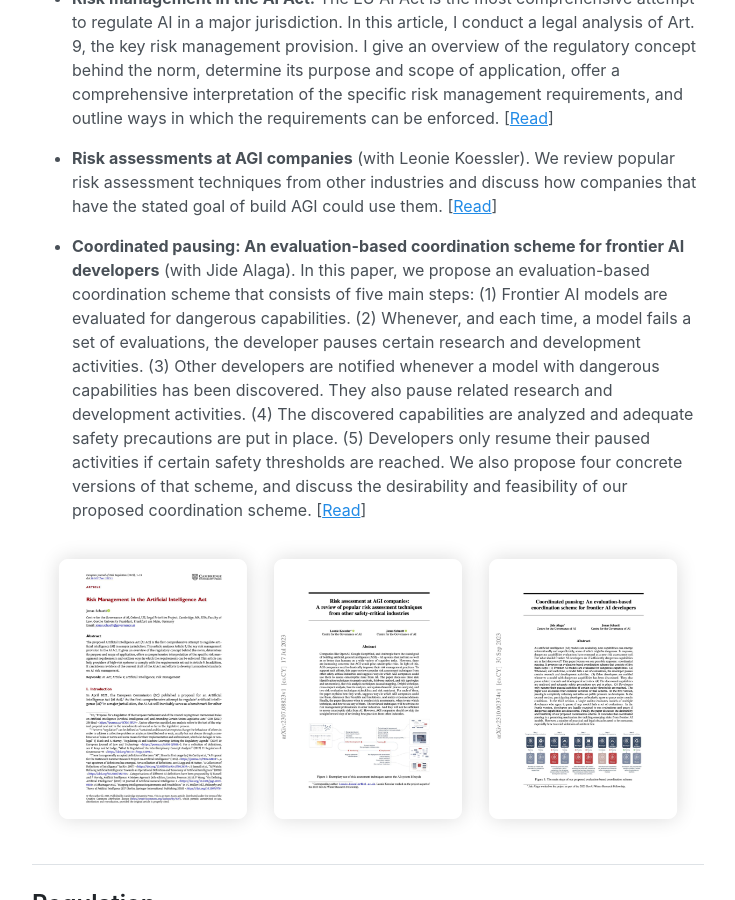
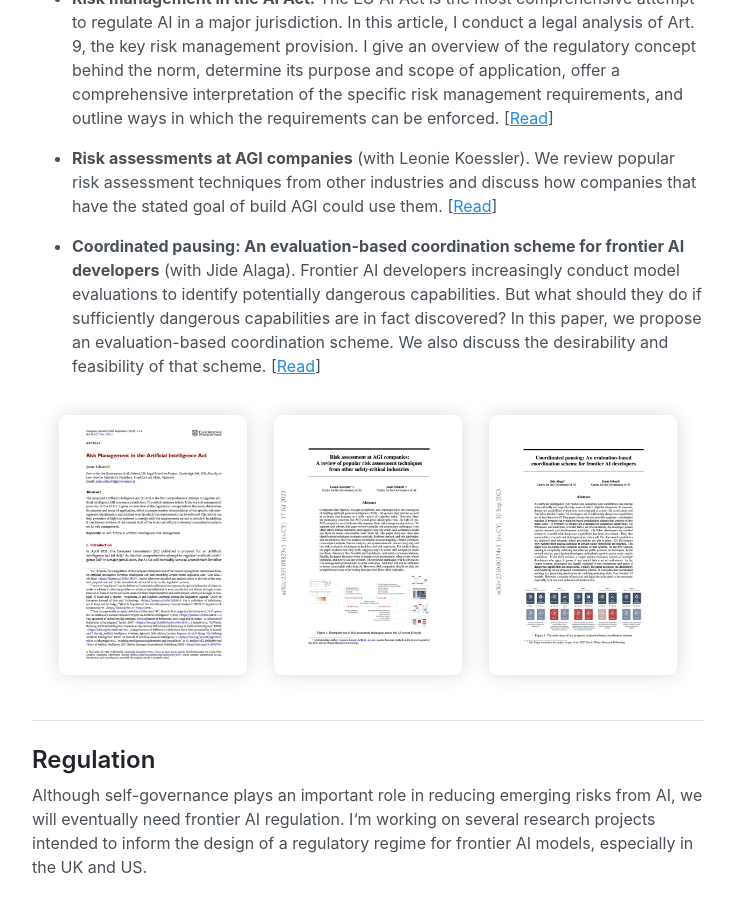
Before and after one commit to jonasschuett/jonasschuett.github.io, a Jekyll site: the page built from _posts/2020-04-04-introduction.md, in a window 1280 px wide and 900 px high, scrolled down 2008 px. Shown: the whole window, without its empty margins (272-1007 px from the left). Built offline with Jekyll 4.4.1, drawn with Linux system fonts in a browser that asks for light colours.

Commit message:
Update 2020-04-04-introduction.md

```diff
--- a/_posts/2020-04-04-introduction.md
+++ b/_posts/2020-04-04-introduction.md
@@ -49,7 +49,7 @@ Previous research projects:
 
 - **Risk assessments at AGI companies** (with Leonie Koessler). We review popular risk assessment techniques from other industries and discuss how companies that have the stated goal of build AGI could use them. [[Read](https://arxiv.org/abs/2307.08823)]
 
-- **Coordinated pausing: An evaluation-based coordination scheme for frontier AI developers** (with Jide Alaga). In this paper, we propose an evaluation-based coordination scheme that consists of five main steps: (1) Frontier AI models are evaluated for dangerous capabilities. (2) Whenever, and each time, a model fails a set of evaluations, the developer pauses certain research and development activities. (3) Other developers are notified whenever a model with dangerous capabilities has been discovered. They also pause related research and development activities. (4) The discovered capabilities are analyzed and adequate safety precautions are put in place. (5) Developers only resume their paused activities if certain safety thresholds are reached. We also propose four concrete versions of that scheme, and discuss the desirability and feasibility of our proposed coordination scheme. [[Read](https://arxiv.org/abs/2307.08823)]
+- **Coordinated pausing: An evaluation-based coordination scheme for frontier AI developers** (with Jide Alaga). Frontier AI developers increasingly conduct model evaluations to identify potentially  dangerous capabilities. But what should they do if sufficiently dangerous capabilities are in fact discovered? In this paper, we propose an evaluation-based coordination scheme. We also discuss the desirability and feasibility of that scheme. [[Read](https://arxiv.org/abs/2307.08823)]
 
 ![Risk management](/risk_management.png)
 
```
